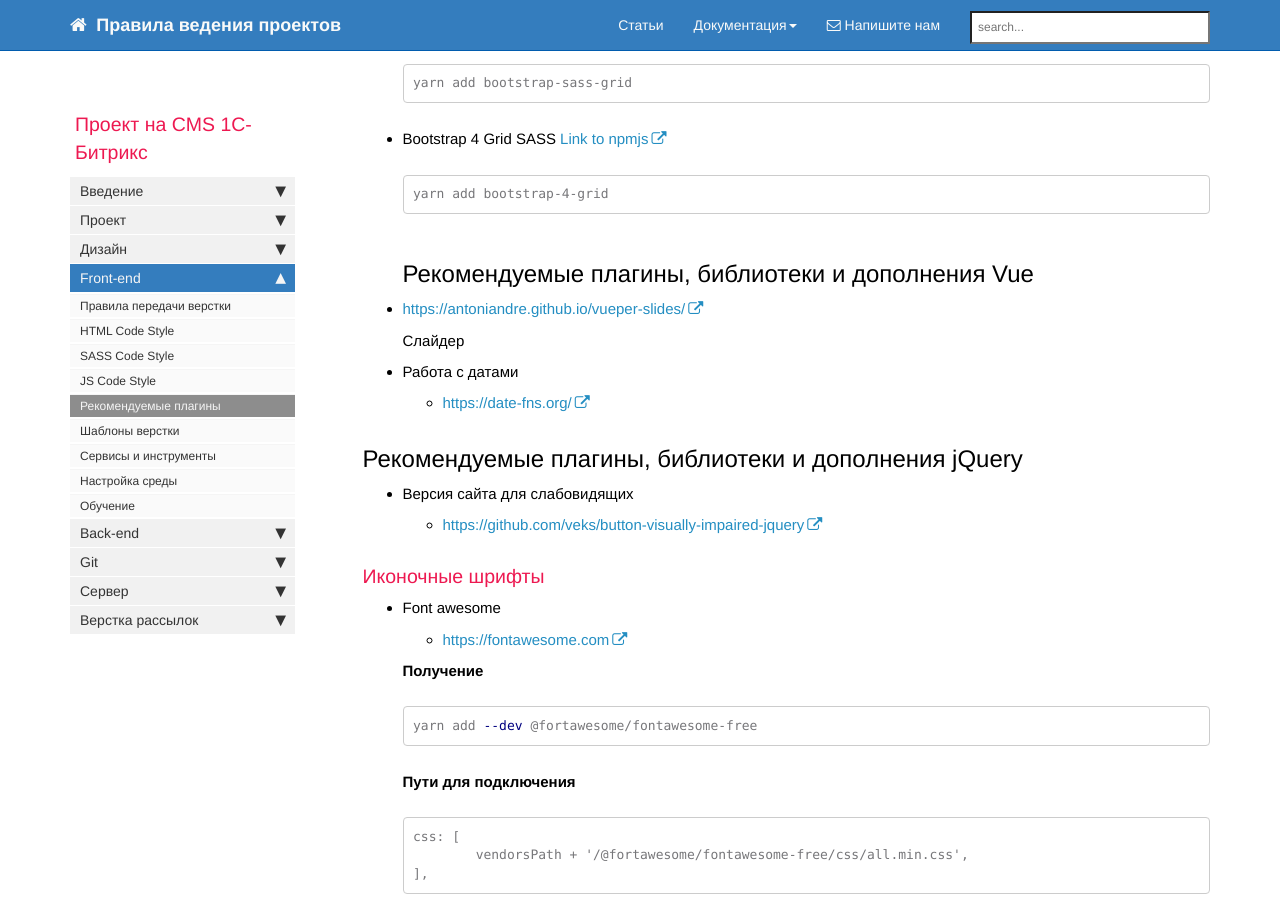
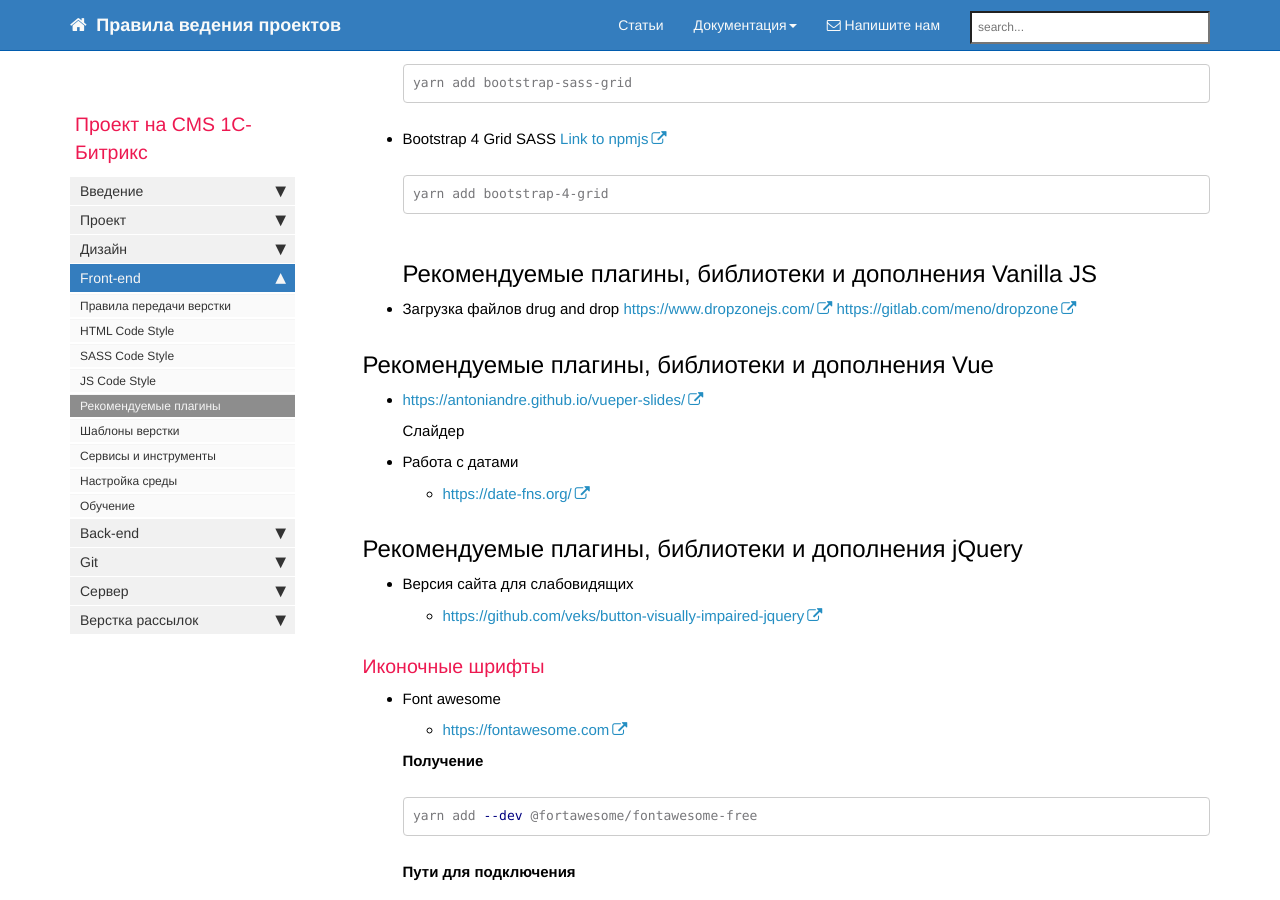
Before and after one commit to gdecider/gdecider.github.io, a Jekyll site: the page built from pages/bx/bx_front-recomend-plugins.md, in a window 1280 px wide and 900 px high, scrolled down 889 px. Built offline with Jekyll 4.4.1, drawn with Linux system fonts in a browser that asks for light colours; nearby versions of some CDN libraries; comment, search, counter and statistics services are not loaded.

Commit message:
Update bx_front-recomend-plugins.md

````diff
--- a/pages/bx/bx_front-recomend-plugins.md
+++ b/pages/bx/bx_front-recomend-plugins.md
@@ -50,7 +50,14 @@ toc: false
   ```sh
   yarn add bootstrap-4-grid
   ```
+## Рекомендуемые плагины, библиотеки и дополнения Vanilla JS
+
+* Загрузка файлов drug and drop
+  [https://www.dropzonejs.com/](https://www.dropzonejs.com/)
+  [https://gitlab.com/meno/dropzone](https://gitlab.com/meno/dropzone)
+
 ## Рекомендуемые плагины, библиотеки и дополнения Vue
+
 * [https://antoniandre.github.io/vueper-slides/](https://antoniandre.github.io/vueper-slides/)
 
   Слайдер
````
